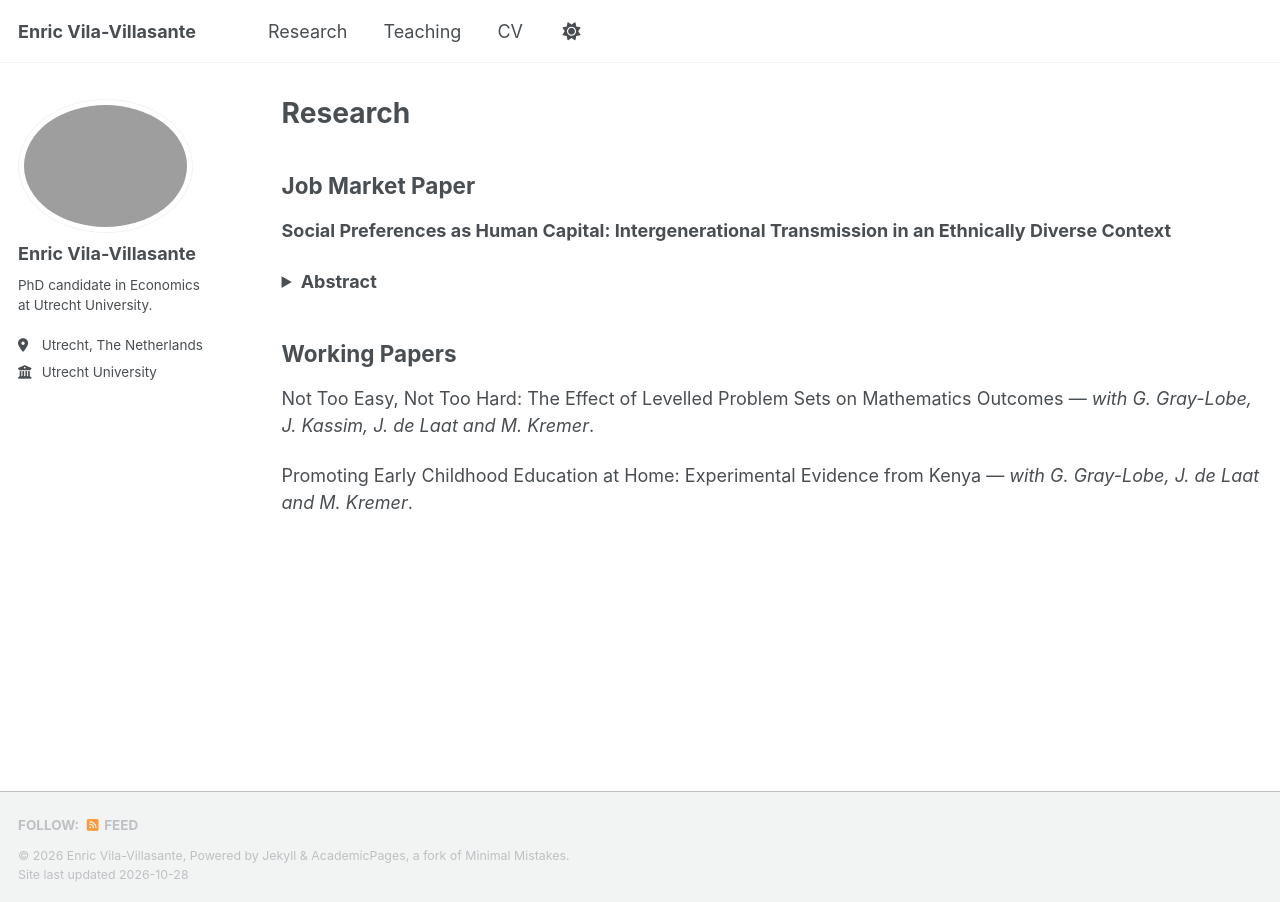
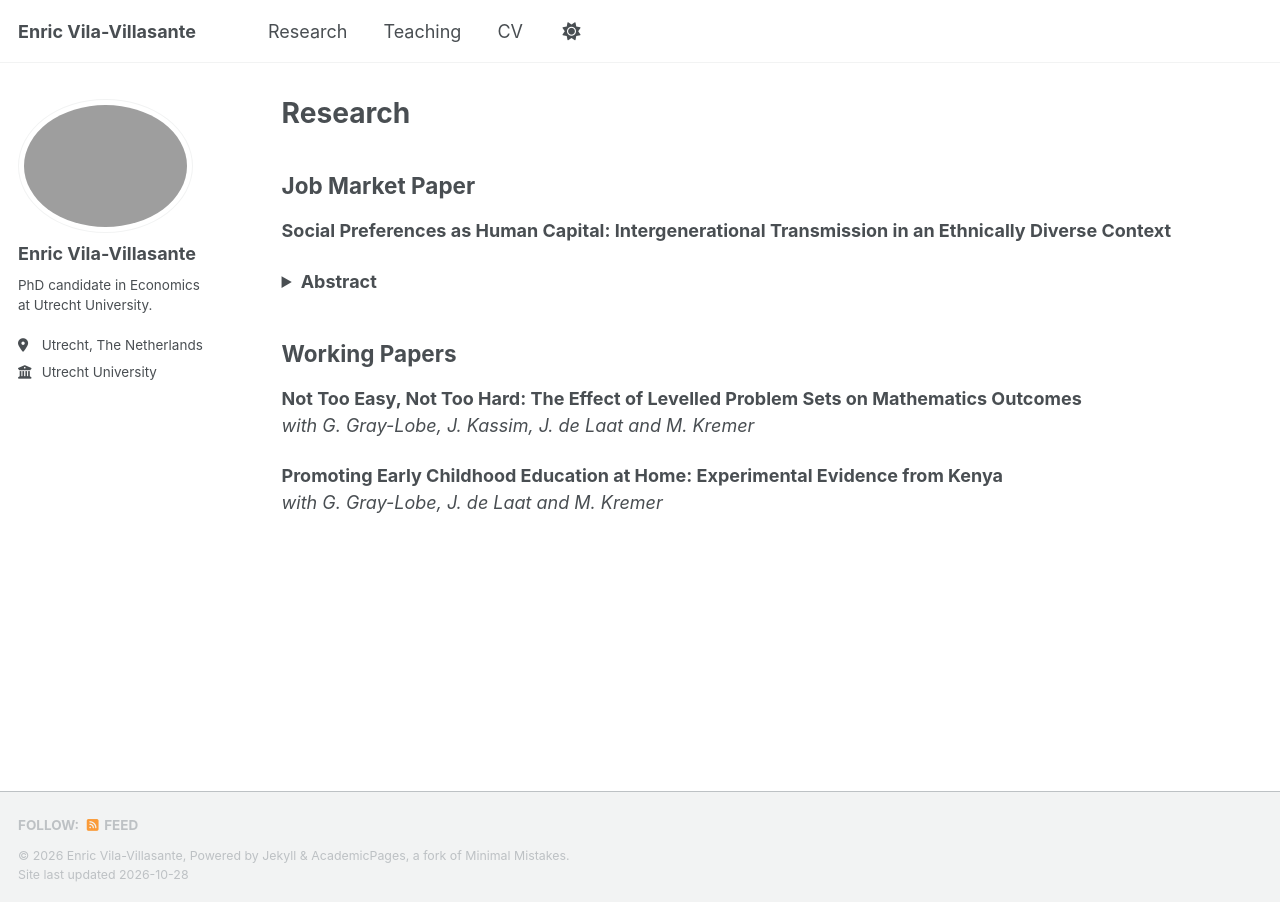
Before and after one commit to enricviladv/enricviladv.github.io, a Jekyll site: the page built from _pages/research.md, in a window 1280 px wide. Built offline with Jekyll 4.4.1, drawn with Linux system fonts in a browser that asks for light colours; a script that is not in the unit is left out.

Commit message:
Enhance formatting of working papers section
Formatted working paper titles and authors for clarity.

```diff
--- a/_pages/research.md
+++ b/_pages/research.md
@@ -25,6 +25,8 @@ author_profile: true
 
 ## Working Papers
 
- Not Too Easy, Not Too Hard: The Effect of Levelled Problem Sets on Mathematics Outcomes — *with G. Gray-Lobe, J. Kassim, J. de Laat and M. Kremer*.
+**Not Too Easy, Not Too Hard: The Effect of Levelled Problem Sets on Mathematics Outcomes**
+*with G. Gray-Lobe, J. Kassim, J. de Laat and M. Kremer*
 
- Promoting Early Childhood Education at Home: Experimental Evidence from Kenya — *with G. Gray-Lobe, J. de Laat and M. Kremer*.
+**Promoting Early Childhood Education at Home: Experimental Evidence from Kenya**
+*with G. Gray-Lobe, J. de Laat and M. Kremer*
```
